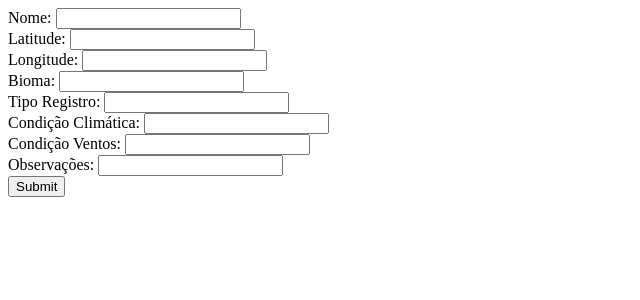
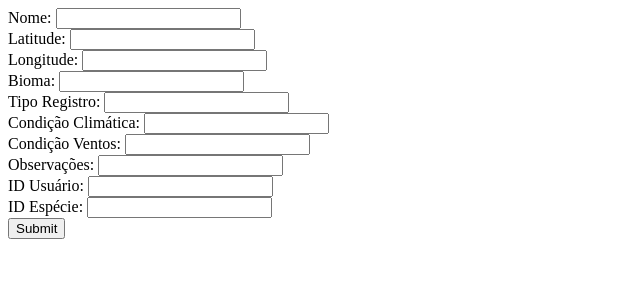
Before and after one commit to Augusto-Maux/mantui, a Flask app: template templates/avistamento_update.html in a window 1280 px wide. Shown: the top 300 px of the page, without its empty margins (0-640 px from the left). Run offline with Flask 3, Linux system fonts and the light colour scheme; the template is opened without the code that fills it, so the values that code supplies are empty.

Commit message:
feat: adding Foreign Keys in controllers and templates

```diff
--- a/controllers/Avistamento.py
+++ b/controllers/Avistamento.py
@@ -48,6 +48,8 @@ def update(id):
 		avistamento.cond_clima = request.form.get('cond_clima')
 		avistamento.cond_ventos = request.form.get('cond_ventos')
 		avistamento.observacoes = request.form.get('observacoes')
+		avistamento.fk_id_user = request.form.get('fk_id_user')
+		avistamento.fk_id_especie = request.form.get('fk_id_especie')
 		db.session.add(avistamento)
 		db.session.commit()
 		return redirect(url_for('avistamento.recovery'))
--- a/templates/avistamento_update.html
+++ b/templates/avistamento_update.html
@@ -16,6 +16,8 @@
         Condição Climática: <input type="text" name="cond_clima"><br/>
         Condição Ventos: <input type="text" name="cond_ventos"><br/>
         Observações:  <input type="text" name="observacoes"><br/>
+        ID Usuário: <input type="number" name="fk_id_user"><br/>
+        ID Espécie: <input type="number" name="fk_id_especie"><br/>
         <input type="submit" name="Cadastrar">
 
     </form>
```
